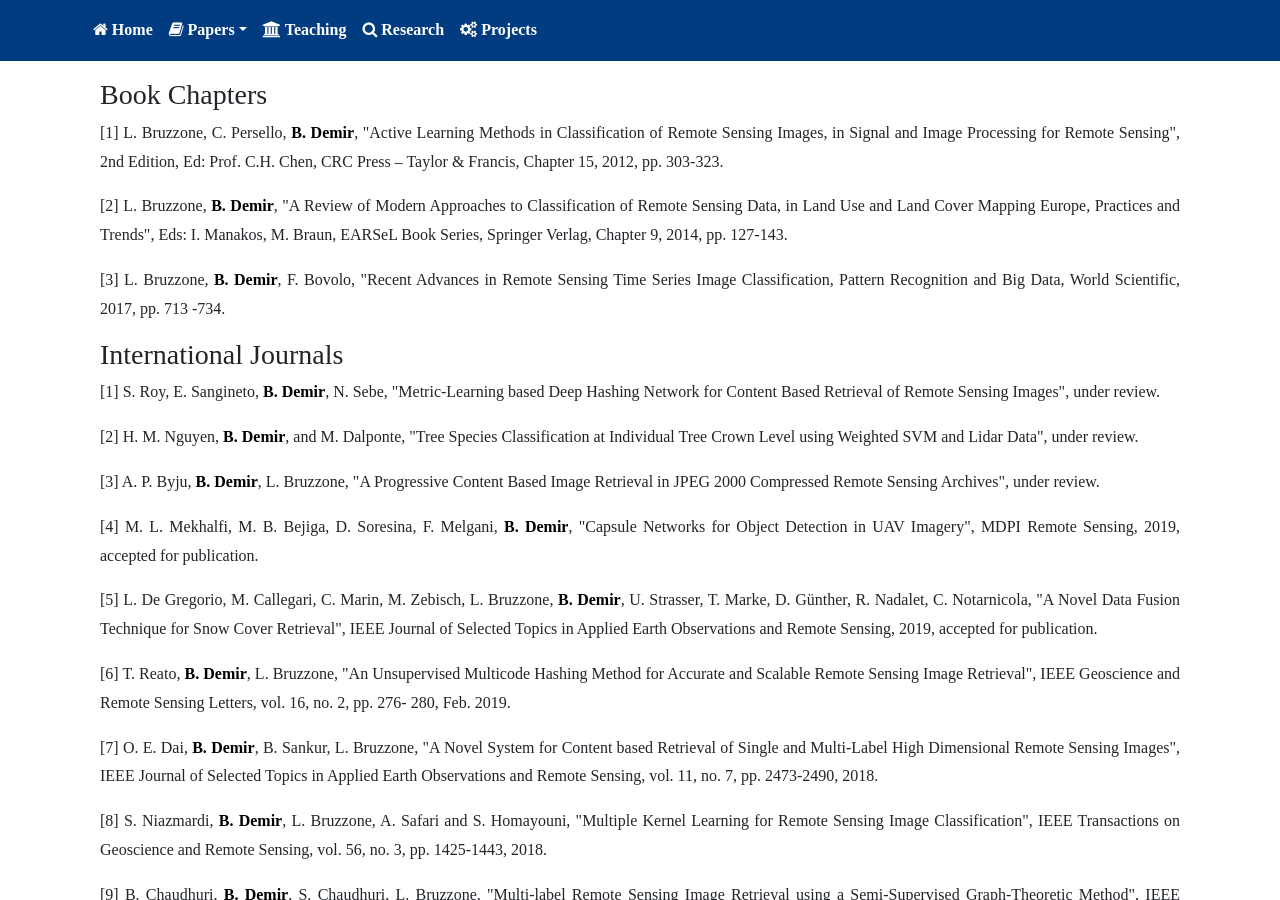
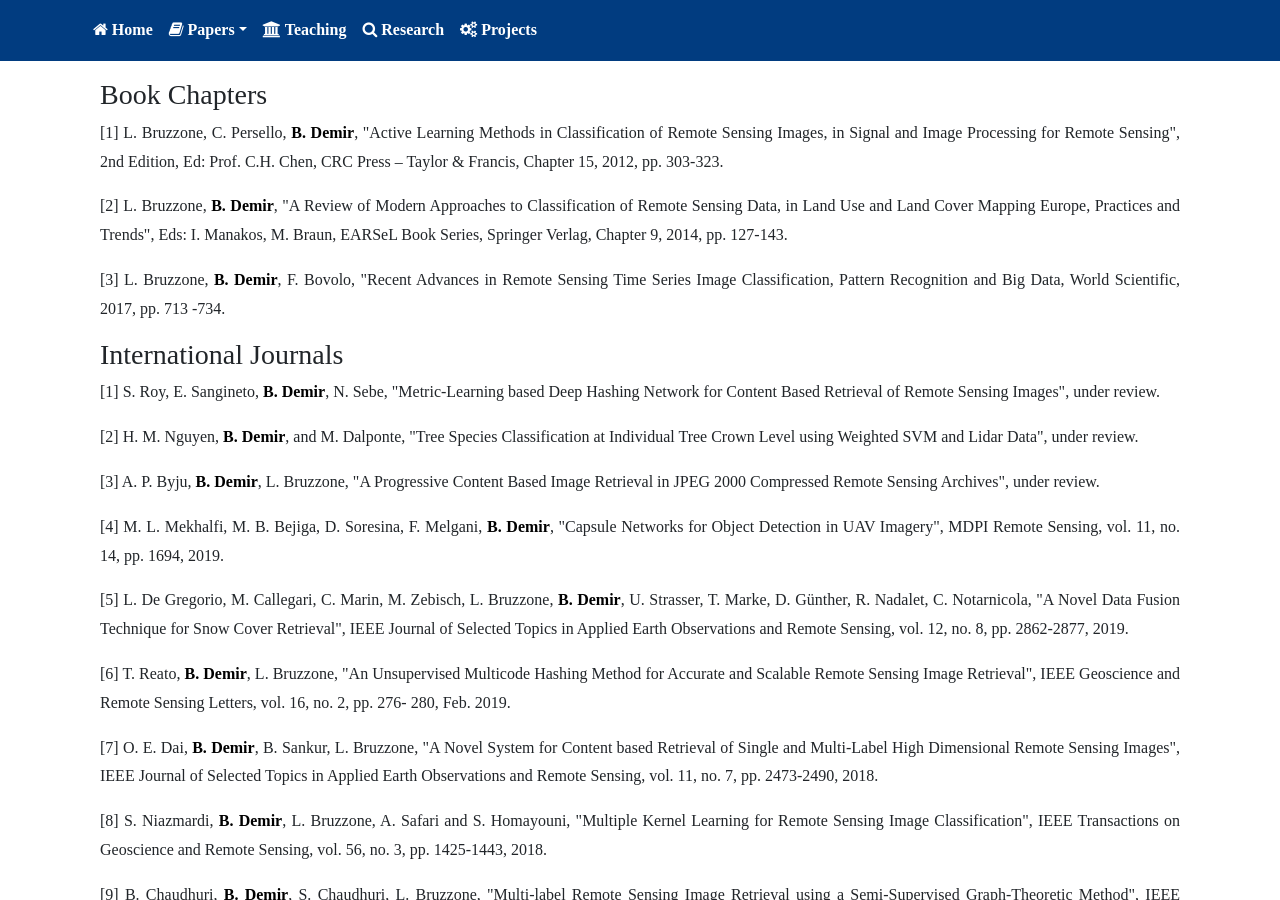
Before and after one commit to zafatar/bd, a Jekyll site: the page built from papers.md, in a window 1280 px wide and 900 px high. Built offline with Jekyll 4.4.1, drawn with Linux system fonts in a browser that asks for light colours; nearby versions of some CDN libraries; some web fonts are replaced; some of the changed text lies outside the part shown.

Commit message:
update papers

```diff
--- a/papers.md
+++ b/papers.md
@@ -30,9 +30,9 @@
 
 	<p>[<span class='intJournal'></span>] A. P. Byju, <span class="demir">B. Demir</span>, L. Bruzzone, "A Progressive Content Based Image Retrieval in JPEG 2000 Compressed Remote Sensing Archives", under review.</p>
 
-	<p>[<span class='intJournal'></span>] M. L. Mekhalfi, M. B. Bejiga, D. Soresina, F. Melgani, <span class="demir">B. Demir</span>, "Capsule Networks for Object Detection in UAV Imagery", MDPI Remote Sensing, 2019, accepted for publication.</p>
+	<p>[<span class='intJournal'></span>] M. L. Mekhalfi, M. B. Bejiga, D. Soresina, F. Melgani, <span class="demir">B. Demir</span>, "Capsule Networks for Object Detection in UAV Imagery", MDPI Remote Sensing, vol. 11, no. 14, pp. 1694, 2019.</p>
 
-	<p>[<span class='intJournal'></span>] L. De Gregorio, M. Callegari, C. Marin, M. Zebisch, L. Bruzzone, <span class="demir">B. Demir</span>, U. Strasser, T. Marke, D. Günther, R. Nadalet, C. Notarnicola, "A Novel Data Fusion Technique for Snow Cover Retrieval", IEEE Journal of Selected Topics in Applied Earth Observations and Remote Sensing, 2019, accepted for publication.</p>
+	<p>[<span class='intJournal'></span>] L. De Gregorio, M. Callegari, C. Marin, M. Zebisch, L. Bruzzone, <span class="demir">B. Demir</span>, U. Strasser, T. Marke, D. Günther, R. Nadalet, C. Notarnicola, "A Novel Data Fusion Technique for Snow Cover Retrieval", IEEE Journal of Selected Topics in Applied Earth Observations and Remote Sensing, vol. 12, no. 8, pp. 2862-2877, 2019.</p>
 
 	<p>[<span class='intJournal'></span>] T. Reato, <span class="demir">B. Demir</span>, L. Bruzzone, "An Unsupervised Multicode Hashing Method for Accurate and Scalable Remote Sensing Image Retrieval", IEEE Geoscience and Remote Sensing Letters, vol. 16, no. 2, pp. 276- 280, Feb. 2019.</p>
 
@@ -91,6 +91,8 @@
 <h3>International Conferences</h3>
 
 <div class="container text-justify p-0">
+	<p>[<span class='intConf'></span>] A. P. Byju, G. Sumbul, <span class="demir">B. Demir</span>, L. Bruzzone, "Approximating JPEG 2000 wavelet representation through deep neural networks for remote sensing image scene classification", SPIE Image and Signal Processing for Remote Sensing, Strasbourg, France, 2019.</p>
+
 	<p>[<span class='intConf'></span>] G. Sumbul, M. Charfuelan, <span class="demir">B. Demir</span>, V. Markl, "BIGEARTHNET: A Large-Scale Benchmark Archive for Remote Sensing Image Understanding",  IEEE International Conference on Geoscience and Remote Sensing Symposium, Yokohama, Japan, 2019.</p>
 
  	<p>[<span class='intConf'></span>] G. Sumbul, <span class="demir">B. Demir</span>, "A Novel Multi-Attention Driven System for Multi-Label Remote Sensing Image Classification", IEEE International Conference on Geoscience and Remote Sensing Symposium, Yokohama, Japan, 2019.</p>
```
